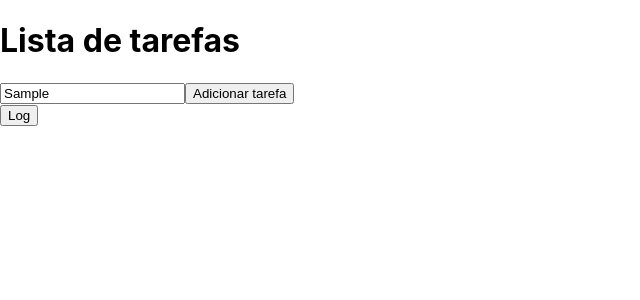
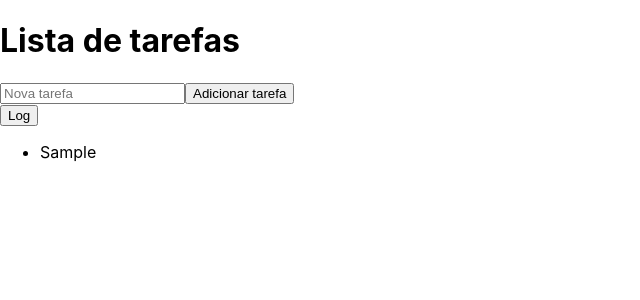
Before and after one commit to francovegini/curso-react, a React (Create React App) app in the folder todo-list/: page / in a window 1280 px wide. Both pictures are taken after typing "Sample" into the empty fields and a click on the button "Adicionar tarefa". Shown: the top 300 px of the page, without its empty margins (0-640 px from the left). Built offline with nearby package versions, Linux system fonts and the light colour scheme.

Commit message:
Criado componente para exibir lista de itens adicionados

```diff
--- /dev/null
+++ b/todo-list/src/components/TodoItems/index.js
@@ -0,0 +1,26 @@
+import React, { Component } from 'react';
+
+class TodoItems extends Component {
+
+    constructor(props) {
+        super(props);
+        this.state = {};
+
+    }
+
+    render() {
+        return (
+            <div>
+                <ul>
+                    { this.props.lista.map((item) => {
+                        return (
+                            <li key={ item.key }>{ item.text }</li>
+                        );
+                    }) }
+                </ul>
+            </div>
+        );
+    }
+}
+
+export default TodoItems;
--- a/todo-list/src/components/TodoList/index.js
+++ b/todo-list/src/components/TodoList/index.js
@@ -1,4 +1,5 @@
 import React, { Component } from 'react';
+import TodoItems from "../TodoItems";
 
 class TodoList extends Component {
 
@@ -23,6 +24,7 @@ class TodoList extends Component {
             this.setState({ items: [...state.items, newItem]});
         }
 
+        this.setState({ tarefa: '' })
         e.preventDefault();
     }
 
@@ -41,8 +43,9 @@ class TodoList extends Component {
                     <button type="submit">Adicionar tarefa</button>
                 </form>
 
-                <button onClick={this.log}>Log</button>
+                <button onClick={ this.log }>Log</button>
 
+                <TodoItems lista={ this.state.items }/>
             </div>
         );
     }
```
